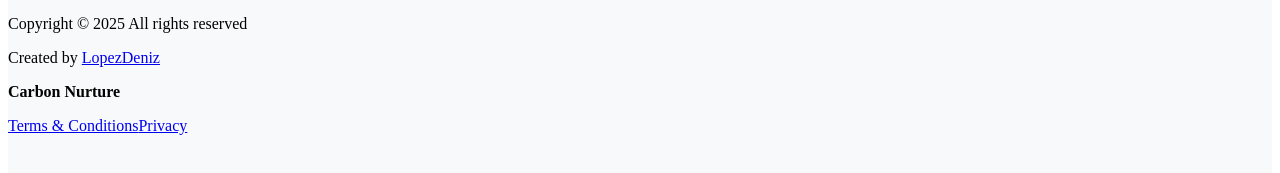
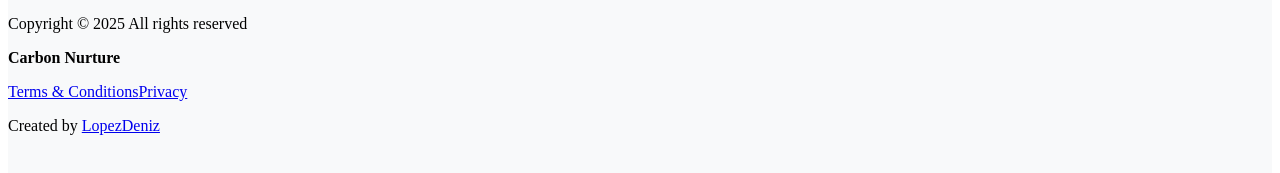
Before and after one commit to lopezdeniz/https-github.com-lopezdeniz-carbon_Nurture_Nuxt, a Nuxt app: page / in a window 1280 px wide. Shown: the part 3021-3194 px from the top of the page. Built offline with nearby package versions, Linux system fonts and the light colour scheme.

Commit message:
footer fix

```diff
--- a/components/Footer.vue
+++ b/components/Footer.vue
@@ -96,15 +96,16 @@
           <p class="mb-2">
             Copyright &copy; {{ currentYear }} All rights reserved
           </p>
-          <p class="mb-2">
-            Created by <a href="https://github.com/lopezdeniz" target="_blank">LopezDeniz</a>
-          </p>
+
           <p class="mb-2">
             <strong>Carbon Nurture</strong>
           </p>
           <p class="mb-0">
             <a href="#" class="mr-3">Terms &amp; Conditions</a>
             <a href="#">Privacy</a>
+          </p>
+          <p class="mb-2">
+            Created by <a href="https://github.com/lopezdeniz" target="_blank">LopezDeniz</a>
           </p>
         </div>
       </div>
```
